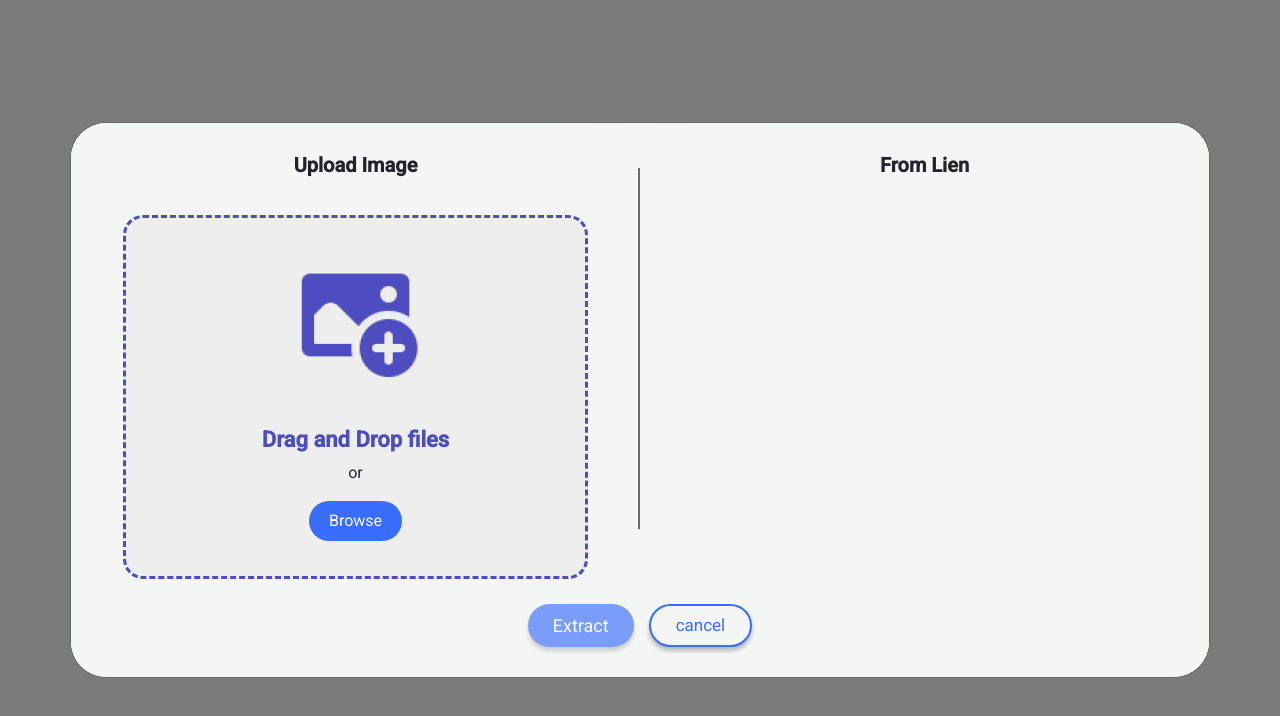
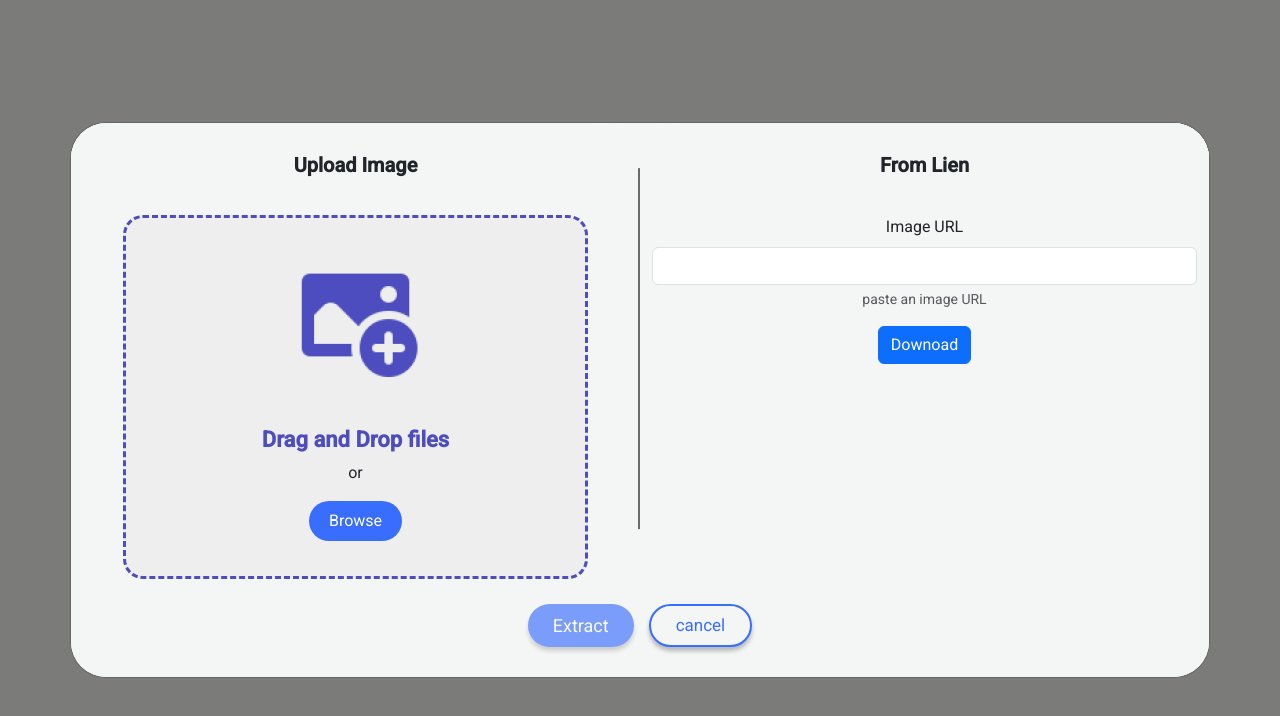
Before and after one commit to Firadi/DocVerifyX, an Angular app: page / in a window 1280 px wide. Shown: the top 716 px of the page. Built offline with nearby package versions, Linux system fonts and the light colour scheme.

Commit message:
extract image from url

```diff
--- a/src/app/modal/modal.component.html
+++ b/src/app/modal/modal.component.html
@@ -24,9 +24,25 @@
         </div>
         <div class="col-6">
             <div class="right-box">
-                <div class="col-12 title">
-                    <h2>From Lien</h2>
+                <div class="row d-flex align-items-center">
+
+                    <div class="col-12 title">
+                        <h2>From Lien</h2>
+                    </div>
+                    <div class="col-12 input mb-3">
+                        <div class="mb-3">
+                            <label for="exampleInputEmail1" class="form-label">Image URL</label>
+                            <input type="email" class="form-control" id="exampleInputEmail1" aria-describedby="emailHelp" #imageUrlInput>
+                            <div id="emailHelp" class="form-text">paste an image URL</div>
+                        </div>
+                        <button class="btn btn-primary" (click)="loadImageFromUrl()">Downoad</button>
+                    </div>
+                    <!-- <div class="col-12">
+                        <img [src]="imageUrl" alt="" class="img100 mb-2">
+                    </div> -->
+
                 </div>
+
             </div>
         </div>
         <div class="col-12 btns">
--- a/src/app/modal/modal.component.scss
+++ b/src/app/modal/modal.component.scss
@@ -57,6 +57,9 @@
             font-size: 22px;
         }
     }
+    .right-box{
+        height: 100%;
+    }
     h2{
         font-size: 20px;
         font-weight: bold;
@@ -66,6 +69,7 @@
 .col-12.title{
     padding: 30px;
 }
+
 .col-12.btns{
     margin-bottom: 30px;
     display: flex;
@@ -96,3 +100,6 @@
 .track{
     background: none;
 }
+.img100{
+    max-width: 65%;
+}
--- a/src/app/modal/modal.component.ts
+++ b/src/app/modal/modal.component.ts
@@ -1,28 +1,50 @@
-import { Component, Input, inject } from '@angular/core';
+import { Component, ElementRef, Input, ViewChild, inject, input } from '@angular/core';
 import { NgbActiveModal } from '@ng-bootstrap/ng-bootstrap';
 import { DragDropDirective, FileHandle } from '../directives/drag-drop.directive';
 import { NgClass, NgFor, NgIf } from '@angular/common';
 import { RouterLink } from '@angular/router';
 import { ExtractFileService } from '../extract-file.service';
 import { DomSanitizer, SafeUrl } from '@angular/platform-browser';
+import { FormsModule } from '@angular/forms';
+import { HttpClient } from '@angular/common/http';
 
 @Component({
 	selector: 'ngbd-modal-content',
 	standalone: true,
 	templateUrl: "./modal.component.html",
 	styleUrl: './modal.component.scss',
-	imports: [DragDropDirective, NgIf, NgFor, RouterLink, NgClass],
+	imports: [DragDropDirective, NgIf, NgFor, RouterLink, NgClass, FormsModule],
 
 })
 export class ModalComponent {
 
-	constructor(private fileTransferService: ExtractFileService, private sanitizer: DomSanitizer) {}
+	constructor(private fileTransferService: ExtractFileService, private sanitizer: DomSanitizer,  private http: HttpClient) {}
 
 	@Input() name: string;
+	@Input() imageUrl: string = null;
+	@ViewChild('imageUrlInput') imageUrlInput: ElementRef;
   	activeModal = inject(NgbActiveModal);
   	file: FileHandle | null = null;
   	test = true;
 
+	loadImageFromUrl(){
+		this.imageUrl = this.imageUrlInput.nativeElement.value;
+		this.http.get(this.imageUrl, { responseType: 'blob' }).subscribe(
+			(blob: Blob) => {
+			  // Create a new File instance from the fetched Blob
+			  const file = new File([blob], 'image.jpg', { type: 'image/jpeg' });
+
+			  // Create a SafeUrl for displaying the image
+			  const url: SafeUrl = this.sanitizer.bypassSecurityTrustUrl(URL.createObjectURL(file));
+
+			  // Assign the FileHandle object to the 'file' variable
+			  this.file = { file: file, url: url };
+			},
+			(error) => {
+			  console.error('Error fetching image:', error);
+			}
+		  );
+	}
 	sendFile(): void {
 		if (this.file) {
 			this.fileTransferService.sendFile(this.file);
```
